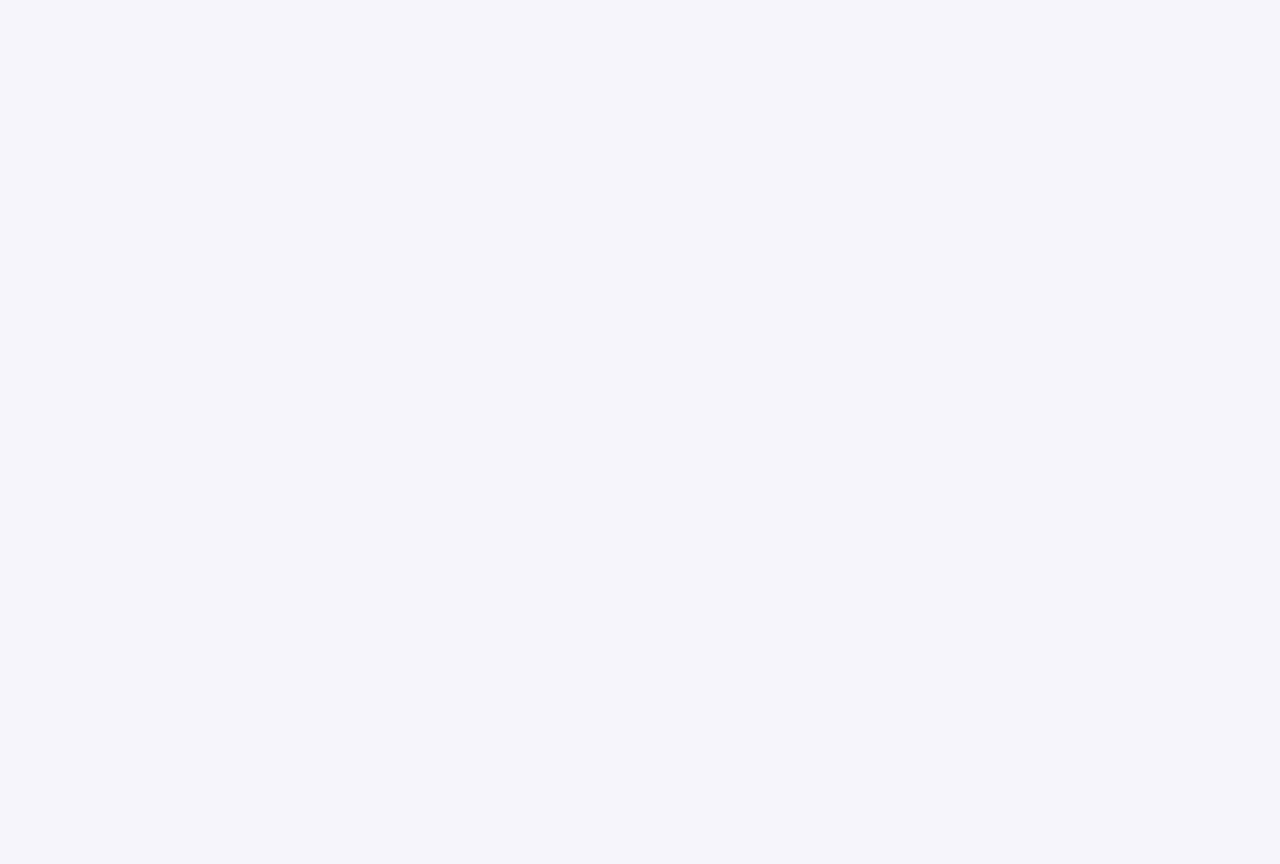
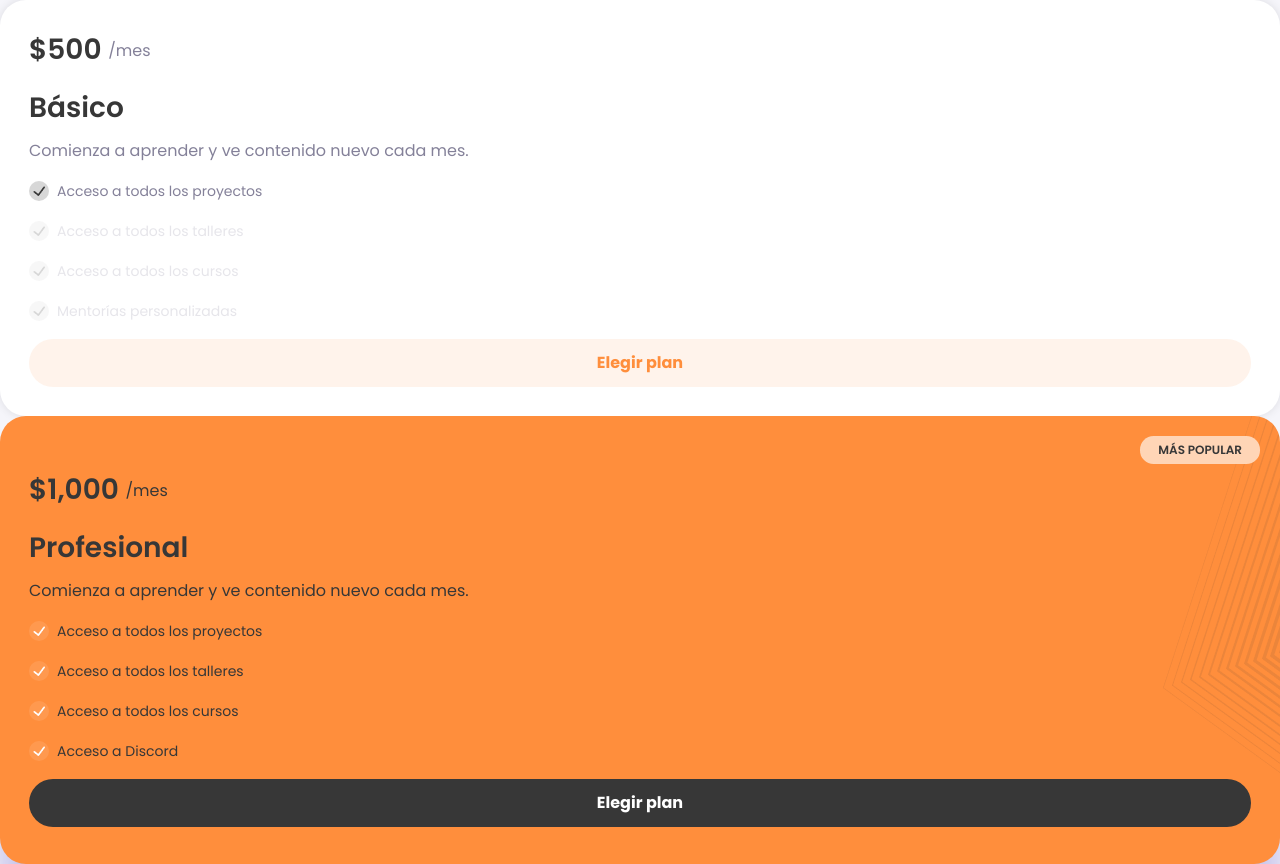
Before and after one commit to iJCode1/Cards-de-precios, a plain HTML site: page index.html in a window 1280 px wide. Before the commit the page ends 800 px from the top, so only its background shows below. Drawn offline with Linux system fonts and the light colour scheme.

Commit message:
Card component

```diff
--- /dev/null
+++ b/css/card.css
@@ -0,0 +1,127 @@
+.card{
+  border-radius: 1.625rem;
+  background-color: var(--white);
+  display: flex;
+  flex-direction: column;
+  gap: 1rem;
+  padding: 1.8125rem;
+  box-shadow: 0 0 10px rgba(0,0,0,0.1);
+}
+.card-price{
+  font: var(--headline2);
+  margin: 0;
+}
+.card-price span{
+  font: var(--body1-regular);
+  color: var(--grey);
+  margin: 0;
+  vertical-align: middle;
+}
+.card-type{
+  font: var(--headline2);
+  margin: 0;
+  margin-block-end: 0.625rem;
+}
+.card-description{
+  font: var(--body1-regular);
+  margin: 0;
+  color: var(--grey);
+}
+.card-list{
+  list-style: none;
+  margin: 0;
+  padding: 0;
+  display: flex;
+  flex-direction: column;
+  gap: 1rem;
+}
+.card-item{
+  font: var(--body2-regular);
+  color: var(--grey);
+  display: flex;
+  align-items: center;
+  gap: .5rem;
+}
+.card-item::before{
+  content: '';
+  background-image: url('../assets/icons/path.png');
+  background-color: var(--grey-3);
+  background-repeat: no-repeat;
+  background-position: center;
+  border-radius: 50%;
+  display: inline-block;
+  inline-size: 1.25rem;
+  block-size: 1.25rem;
+}
+.card-item.is-disabled{
+  opacity: .20;
+}
+.card-cta{
+  font: var(--body1-bold);
+  color: var(--primary);
+  inline-size: 100%;
+  display: inline-block;
+  background-color: var(--primary-2);
+  padding: .75rem 0;
+  text-align: center;
+  border-radius: 5.625rem;
+  transition: transform .2s;
+  cursor: pointer;
+  text-decoration: none;
+}
+.card-cta:active{
+  transform: scale(.9);
+}
+.card-cta:hover{
+  background-color: var(--primary);
+  color: var(--white);
+}
+.card.is-primary{
+  background-color: var(--primary);
+  box-shadow: 0px 42px 34px rgba(82, 67, 194, 0.295755);
+  position: relative;
+  padding-block-start: 3.3125rem;
+  padding-block-end: 2.3125rem;
+  overflow: hidden;
+}
+.card.is-primary::before{
+  content: 'más popular';
+  display: inline-block;
+  font: var(--caption-bold);
+  text-transform: uppercase;
+  position: absolute;
+  inset-block-start: 1.25rem;
+  inset-inline-end: 1.25rem;
+  padding: 0.375rem 1.125rem;
+  background-color: var(--caption-bg);
+  border-radius: 0.85rem;
+  z-index: 5;
+}
+.card.is-primary::after{
+  content: '';
+  background-image: url('../assets/icons/path-card.png');
+  background-repeat: no-repeat;
+  background-position: top right;
+  inset-block-start: 0;
+  inset-inline-end: -20px;
+  inline-size: 100%;
+  block-size: 100%;
+  position: absolute;
+  z-index: 0;
+}
+.card.is-primary .card-item::before{
+  background-color: var(--white-10);
+  background-image: url('../assets/icons/path-white.png');
+}
+.card.is-primary .card-price span,
+.card.is-primary .card-description,
+.card.is-primary .card-item{
+  color: var(--black);
+}
+.card.is-primary .card-cta{
+  background-color: var(--black);
+  color: var(--white);
+}
+.card.is-primary .card-cta:hover{
+  background-color: var(--grey);
+}
--- a/css/index.css
+++ b/css/index.css
@@ -1,12 +1,17 @@
 @import url('https://fonts.googleapis.com/css2?family=Poppins:wght@400;600;700&display=swap');
+@import './card.css';
 :root{
   --black: #373737;
   --primary: #ff8e3c;
+  --primary-2: #ff8e3c1A;
   --white: #ffffff;
+  --white-10: #ffffff1A;
   --grey: #848199;
   --red: #fa513a;
   --grey-2: #a3a3a3;
+  --grey-3: #37373733;
   --bg: #f5f5fa;
+  --caption-bg: #FFD5B6;
   --headline2: 600 1.75rem/normal Poppins;
   --headline3: 600 1.25rem/1.375rem Poppins;
   --button: 400 0.875rem/1rem Poppins;
--- a/index.html
+++ b/index.html
@@ -8,5 +8,33 @@
   <link rel="stylesheet" href="./css/index.css">
 </head>
 <body>
+  <div class="card">
+    <h2 class="card-price">$500 <span>/mes</span></h2>
+    <div class="card-details">
+      <h3 class="card-type">Básico</h3>
+      <p class="card-description">Comienza a aprender y ve contenido nuevo cada mes.</p>
+    </div>
+    <ul class="card-list">
+      <li class="card-item">Acceso a todos los proyectos</li>
+      <li class="card-item is-disabled">Acceso a todos los talleres</li>
+      <li class="card-item is-disabled">Acceso a todos los cursos</li>
+      <li class="card-item is-disabled">Mentorías personalizadas</li>
+    </ul>
+    <a href="#" class="card-cta">Elegir plan</a>
+  </div>
+  <div class="card is-primary">
+    <h2 class="card-price">$1,000 <span>/mes</span></h2>
+    <div class="card-details">
+      <h3 class="card-type">Profesional</h3>
+      <p class="card-description">Comienza a aprender y ve contenido nuevo cada mes.</p>
+    </div>
+    <ul class="card-list">
+      <li class="card-item">Acceso a todos los proyectos</li>
+      <li class="card-item">Acceso a todos los talleres</li>
+      <li class="card-item">Acceso a todos los cursos</li>
+      <li class="card-item">Acceso a Discord</li>
+    </ul>
+    <a href="#" class="card-cta">Elegir plan</a>
+  </div>
 </body>
 </html>
```
Also changed, not shown: assets/icons/path-card.png (added), assets/icons/path-white.png (added), assets/icons/path.png (added).
